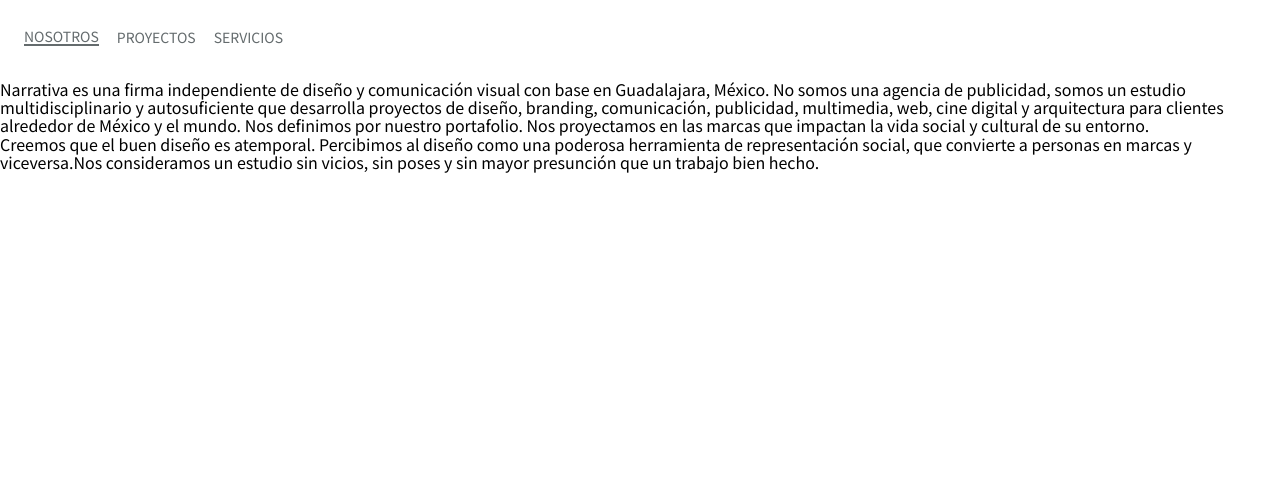
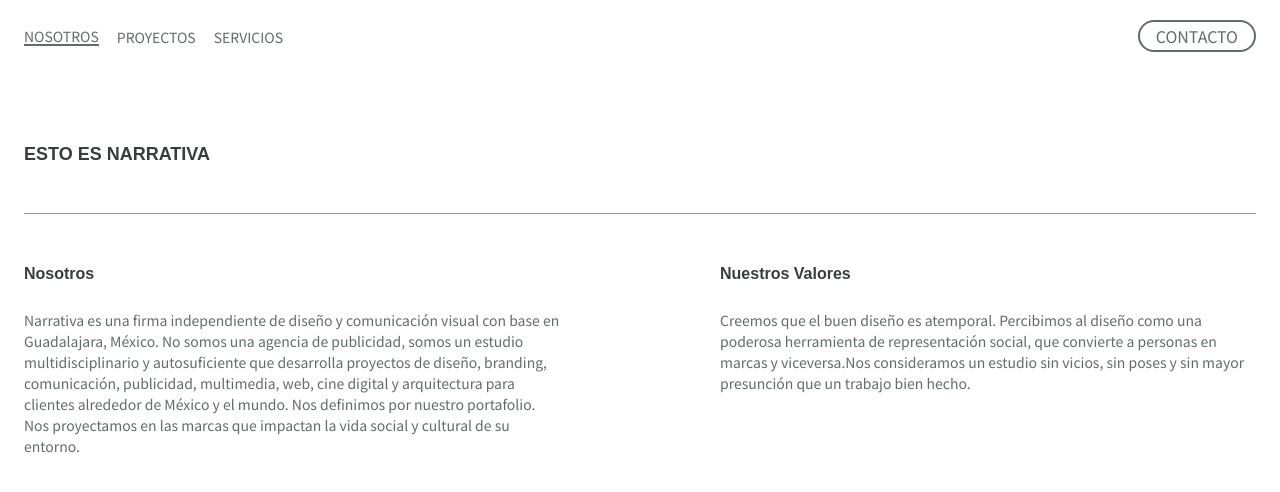
Before and after one commit to cervantesdeveloper/soynarrativa, a React (Vite) app: page /about in a window 1280 px wide. Shown: the top 492 px of the page. Built offline with nearby package versions, Linux system fonts and the light colour scheme; a web font is replaced by a local one.

Commit message:
I've set the about page

```diff
--- a/src/components/Header.jsx
+++ b/src/components/Header.jsx
@@ -1,7 +1,8 @@
-import React, {useContext} from 'react'
+import {useContext} from 'react'
 
 import NavMobile from './NavMobile';
 import NavDesktop from './NavDesktop';
+import Btn from './Btn';
 
 import DeviceContext from '../contexts/DeviceContext';
 
@@ -16,7 +17,7 @@
         ? <NavMobile/>
         : <NavDesktop/>
       }
-
+      {!isMobile && <Btn text="CONTACTO" />}
     </header>
   )
 }
--- a/src/components/NavDesktop.jsx
+++ b/src/components/NavDesktop.jsx
@@ -1,7 +1,4 @@
-import React from 'react';
 import { NavLink } from 'react-router-dom';
-
-import MenuContext from '../contexts/MenuContext';
 
 const NavDesktop = () => {
     return (
--- a/src/pages/About.jsx
+++ b/src/pages/About.jsx
@@ -1,21 +1,21 @@
-import React from 'react'
-
 const About = () => {
   return (
-    <main className='about'>
-      <div className='about__header'>
+    <main className='about container'>
+      <div className='heading'>
         <h1>ESTO ES NARRATIVA</h1>
       </div>
 
       <div className="about__text">
 
         <div className="about__about">
+          <h2>Nosotros</h2>
           <p>Narrativa es una firma independiente de diseño y comunicación visual con base en Guadalajara, México.
           No somos una agencia de publicidad, somos un estudio multidisciplinario y autosuficiente que desarrolla proyectos de diseño, branding, comunicación, publicidad, multimedia, web, cine digital y arquitectura para clientes alrededor de México y el mundo.
           Nos definimos por nuestro portafolio. Nos proyectamos en las marcas que impactan la vida social y cultural de su entorno.</p>
         </div>
 
         <div className="about__adn">
+          <h2>Nuestros Valores</h2>
           <p>
             Creemos que el buen diseño es atemporal.
             Percibimos al diseño como una poderosa herramienta de representación social, que convierte a personas en marcas y viceversa.Nos consideramos un estudio sin vicios, sin poses y sin mayor presunción que un trabajo bien hecho.
--- a/src/pages/Home.jsx
+++ b/src/pages/Home.jsx
@@ -6,6 +6,7 @@
 
 import Btn from "../components/Btn";
 import monogram from "/monogram.svg";
+import brain from "/brainPurple.svg"
 import HomeCarousel from '../components/HomeCarousel';
 import HomeHeader from '../components/HomeHeader';
 import MenuMobile from '../components/MenuMobile';
@@ -24,9 +25,10 @@
         <main className='home-hero'>
           <HomeCarousel />
           <div className="home-hero__title">
+            <img src={brain} alt="soy narrativa" />
             <img src={monogram} alt="soy narrativa" />
             <div className="home-hero__text">
-              <p>En Narrtiva construimos marcas con propósito.</p>
+              <p>En Narrativa construimos marcas con propósito.</p>
               <p>Somos un colectivo creativo especializado en Branding que transforma ideas en identidades auténticas, coherentes y memorables.</p>
               <p>Nos enfocamos en desarrollar marcas que no solo se vean bien, sino que comuniquen, conecten y trasciendan.</p>
               <p>A través de diseño estratégico, narrativa visual y un enfoque consciente, creamos marcas con alma, pensadas para generar impacto real.</p>
--- a/src/scss/base/_global.scss
+++ b/src/scss/base/_global.scss
@@ -42,11 +42,13 @@
     padding: 0 1rem;
     position: relative;
     overflow: hidden;
+    cursor: pointer;
     transition:
         color .3s ease-in-out,
         border-color .3s ease-in-out,
         background-color .3s ease-in-out
     ;
+    color: v.$grey-75;
 
     &:hover{
         color: white;
@@ -76,12 +78,32 @@
 
 }
 
-
+.container{
+    padding: 1.5rem;
+    max-width: 90rem;
+    margin-left: auto;
+    margin-right: auto;
+}
 
 
 h1, h2, h3, h4, h5, h6{
     font-family: v.$header;
     font-style: normal;
+    color: v.$grey-100;
+}
+
+.heading h1{
+    font-size: 1.125rem;
+    margin: 3rem 0;
+}
+
+h2{
+    font-size: 1rem;
+    margin-bottom: 1.5rem;
+}
+
+main.container{
+    margin-top: v.$headerHeight;
 }
 
 ul{
--- /dev/null
+++ b/src/scss/layout/_about.scss
@@ -0,0 +1,30 @@
+@use "../base/variables" as v;
+
+
+.container .heading{
+    border-bottom: 1px solid v.$grey-50;
+    margin-bottom: 3rem;
+}
+
+.about__text{
+    font-size: .875rem;
+    line-height: 1.5;
+    color: v.$grey-75;
+
+    & > div:first-child{
+        margin-bottom: 3rem;
+    }
+
+    @media (min-width: 768px) {
+        display: flex;
+        gap: 10rem;
+
+        > div{
+            flex-basis: 50%;
+        }
+
+        & > div:first-child{
+        margin-bottom: 0;
+    }
+    }
+}
--- a/src/scss/layout/_header.scss
+++ b/src/scss/layout/_header.scss
@@ -9,12 +9,21 @@
     height: v.$headerHeight;
     padding: 1rem 1.5rem;
     background-color: white;
+    display: flex;
+    justify-content: space-between;
+    align-items: center;
+
+    @media (min-width: 1440px) {
+        padding: 1rem 10rem;
+    }
+
 }
 
 .navMobile{
     display: flex;
     justify-content: space-between;
     align-items: center;
+    width: 100%;
 
     img{
         height: 2.5rem;
--- a/src/scss/layout/_home.scss
+++ b/src/scss/layout/_home.scss
@@ -108,8 +108,18 @@
     align-items: flex-start;
     padding: 1.5rem;
 
+    img:first-child{
+        height: 2.375rem;
+        margin-bottom: 3rem;
+        display: none;
+
+        @media (min-width: 1440px) {
+            display: block;
+        }
+    }
+
     img{
-        max-width: min(90%, 25rem);
+        max-width: min(90%, 12rem);
         margin-bottom: 6rem;
     }
 
@@ -128,7 +138,7 @@
     .menu-media{
         margin-top: 3rem;
 
-        @media (min-width: "1440px") {
+        @media (min-width: 1440px) {
             margin-top: 6rem;
         }
     }
--- a/src/scss/layout/_index.scss
+++ b/src/scss/layout/_index.scss
@@ -3,3 +3,4 @@
 @forward "menu";
 @forward "home";
 @forward "menuMedia";
+@forward "about";
```
Also changed, not shown: public/brainPurple.svg (added).
